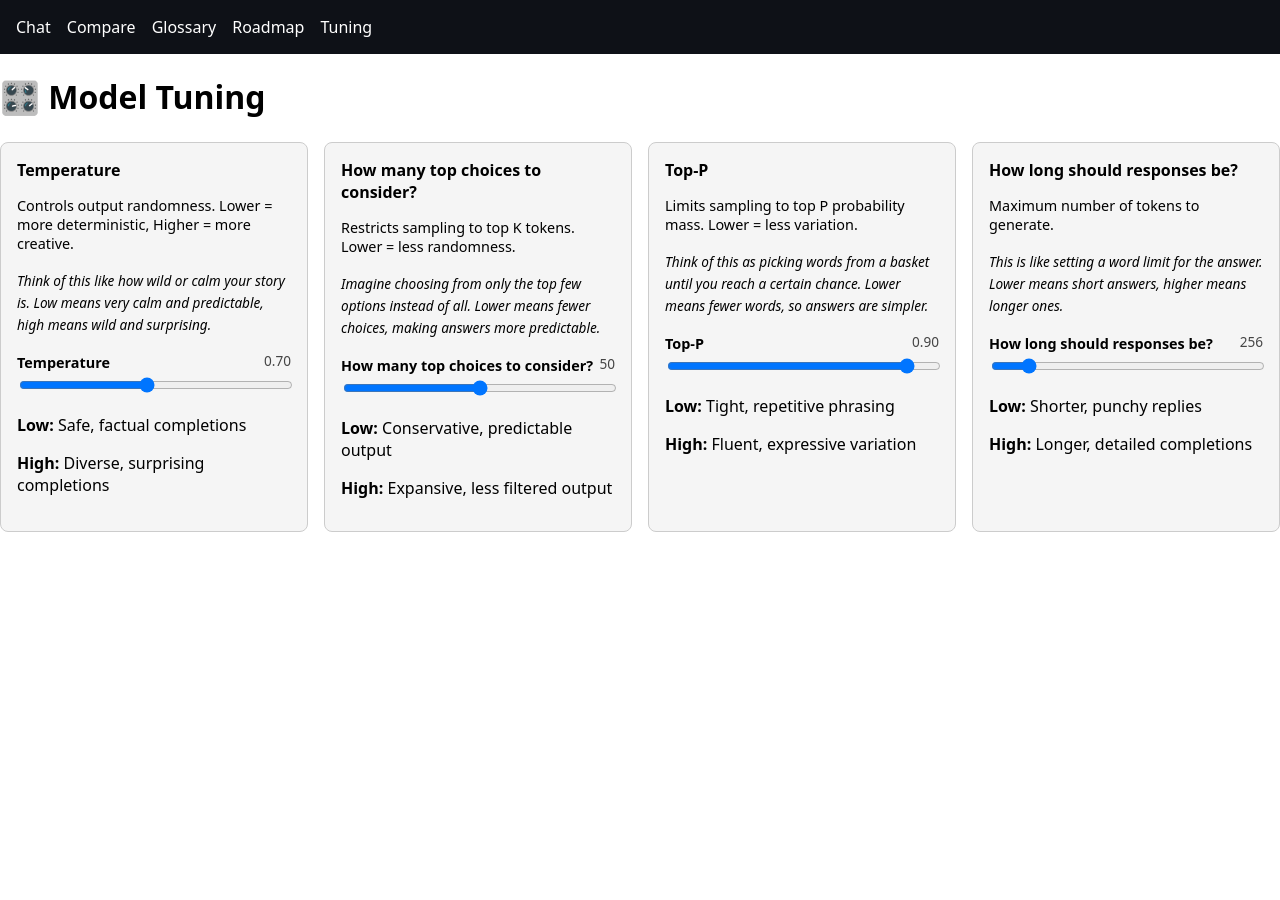
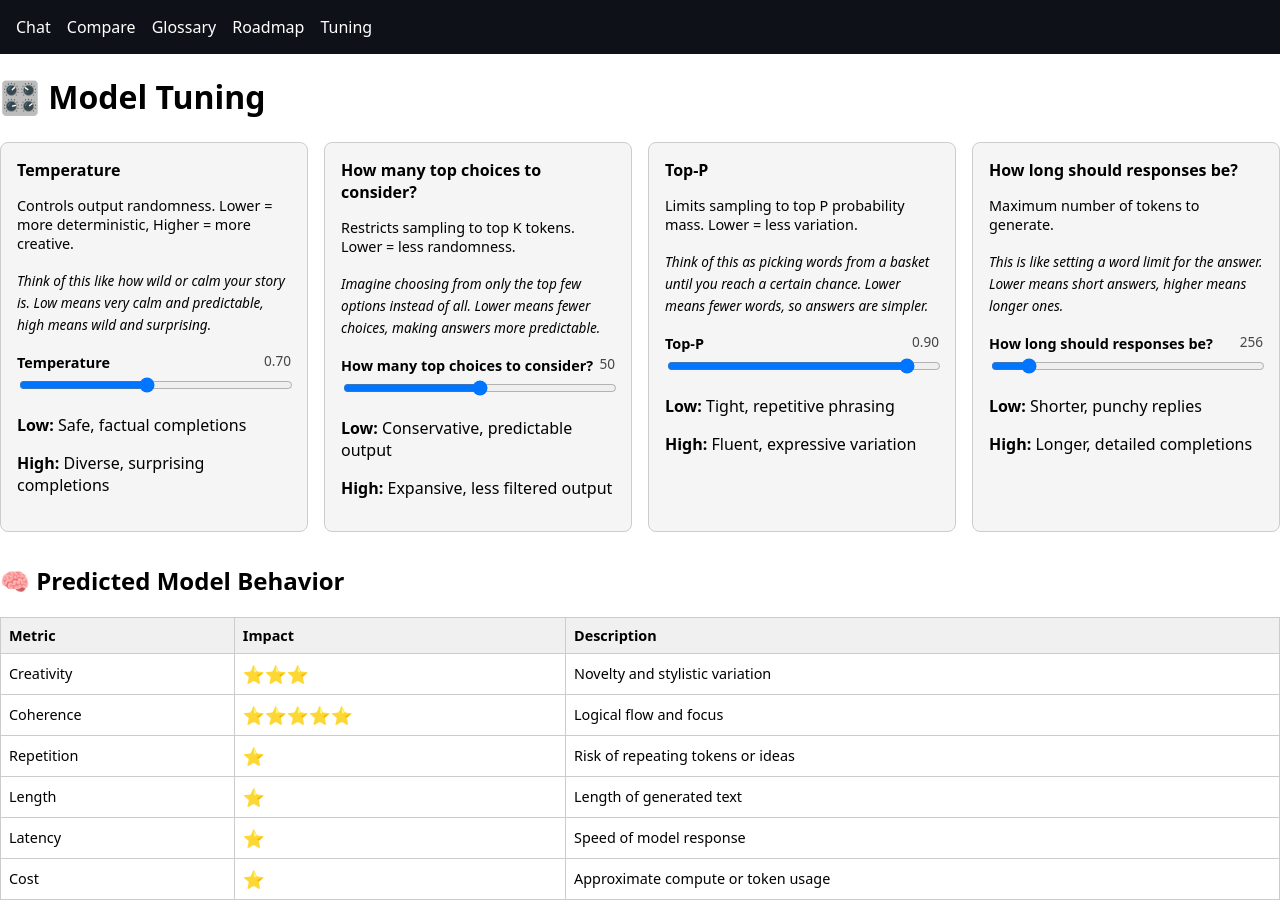
Before and after one commit to ScottFitzgerald83/grail, a SvelteKit app in the folder frontend/: page /tuning in a window 1280 px wide. Before the commit the page ends 800 px from the top, so only its background shows below. Built offline with nearby package versions, Linux system fonts and the light colour scheme.

Commit message:
tuning page now includes a live performance summary table that shows predicted model behavior based on the current config

```diff
--- a/frontend/src/routes/tuning/+page.svelte
+++ b/frontend/src/routes/tuning/+page.svelte
@@ -24,7 +24,7 @@
                             max={param.max}
                             step={param.step}
                             bind:value={config[param.key]}
-            on:input={(e) => updateConfig(param.key, +e.target.value)} />
+                            on:input={(e) => updateConfig(param.key, +e.target.value)}/>
                 {:else}
                     <input
                             type="range"
@@ -32,7 +32,7 @@
                             max={param.max}
                             step={param.step || 1}
                             bind:value={config[param.key]}
-            on:input={(e) => updateConfig(param.key, +e.target.value)} />
+                            on:input={(e) => updateConfig(param.key, +e.target.value)}/>
                 {/if}
             </div>
             <p><strong>Low:</strong> {param.lowEffect}</p>
@@ -41,8 +41,31 @@
     {/each}
 </div>
 
+<h2 style="margin-top: 2rem;">🧠 Predicted Model Behavior</h2>
+<table class="performance-table">
+  <thead>
+    <tr><th>Metric</th><th>Impact</th><th>Description</th></tr>
+  </thead>
+  <tbody>
+    {#each Object.entries(computeMetrics(config)) as [key, value]}
+      <tr>
+        <td>{key[0].toUpperCase() + key.slice(1)}</td>
+        <td>{'⭐'.repeat(value)}</td>
+        <td>
+          {#if key === 'creativity'}Novelty and stylistic variation{/if}
+          {#if key === 'coherence'}Logical flow and focus{/if}
+          {#if key === 'repetition'}Risk of repeating tokens or ideas{/if}
+          {#if key === 'length'}Length of generated text{/if}
+          {#if key === 'latency'}Speed of model response{/if}
+          {#if key === 'cost'}Approximate compute or token usage{/if}
+        </td>
+      </tr>
+    {/each}
+  </tbody>
+</table>
+
 <script>
-  import { onMount } from 'svelte';
+    import {onMount} from 'svelte';
 
     let config = {
         temperature: 0.7,
@@ -127,6 +150,21 @@
         localStorage.setItem('grailConfig', JSON.stringify(config));
         savedStatus = '💾 Config saved';
     }
+
+    function score(x) {
+      return Math.min(5, Math.max(1, Math.round(x)));
+    }
+
+    function computeMetrics(config) {
+      return {
+        creativity: score(config.temperature * 2 + config.top_p * 2 - config.top_k / 100),
+        coherence: score(5 - config.temperature * 2 + config.top_k / 20),
+        repetition: score(3 - config.top_p * 2),
+        length: score(config.max_tokens / 512),
+        latency: score(config.max_tokens / 400),
+        cost: score((config.max_tokens * 0.001 + config.temperature) / 2)
+      };
+    }
 </script>
 
 <style>
@@ -184,4 +222,23 @@
         font-size: 0.85rem;
         color: #444;
     }
+
+    .performance-table {
+      width: 100%;
+      border-collapse: collapse;
+      margin-top: 1rem;
+      font-size: 0.9rem;
+    }
+    .performance-table th, .performance-table td {
+      border: 1px solid #ccc;
+      padding: 0.5rem;
+    }
+    .performance-table th {
+      background: #f0f0f0;
+      text-align: left;
+    }
+    .performance-table td:nth-child(2) {
+      font-family: system-ui, sans-serif;
+      font-size: 1.1rem;
+    }
 </style>
```
Lines whose indentation alone changed are shown as unchanged.
